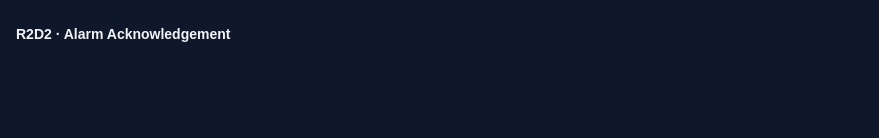
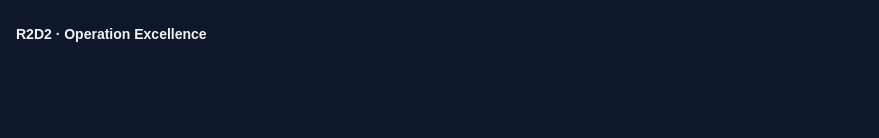
Before and after one commit to alexongmac/ASTRA, a Next.js app in the folder app/: page /login in a window 1280 px wide. Shown: the top 138 px of the page, without its empty margins (0-879 px from the left). Built offline with nearby package versions, Linux system fonts and the light colour scheme; no server answers.

Commit message:
Update header text and format error message in LoginPage component

```diff
--- a/app/app/login/page.tsx
+++ b/app/app/login/page.tsx
@@ -32,7 +32,9 @@ export default async function LoginPage({
 
   return (
     <main className="min-h-screen bg-slate-900 px-4 py-6">
-      <h1 className="text-sm font-semibold text-slate-100">R2D2 · Alarm Acknowledgement</h1>
+      <h1 className="text-sm font-semibold text-slate-100">
+        R2D2 · Operation Excellence
+      </h1>
 
       <div className="mx-auto mt-24 w-full max-w-sm rounded-lg border border-slate-700 bg-slate-800 p-6 shadow-sm">
         <form action={login} className="space-y-4">
@@ -63,7 +65,11 @@ export default async function LoginPage({
             />
           </div>
 
-          {error ? <p className="text-sm text-red-400">Invalid operator name or password.</p> : null}
+          {error ? (
+            <p className="text-sm text-red-400">
+              Invalid operator name or password.
+            </p>
+          ) : null}
 
           <button
             type="submit"
```
